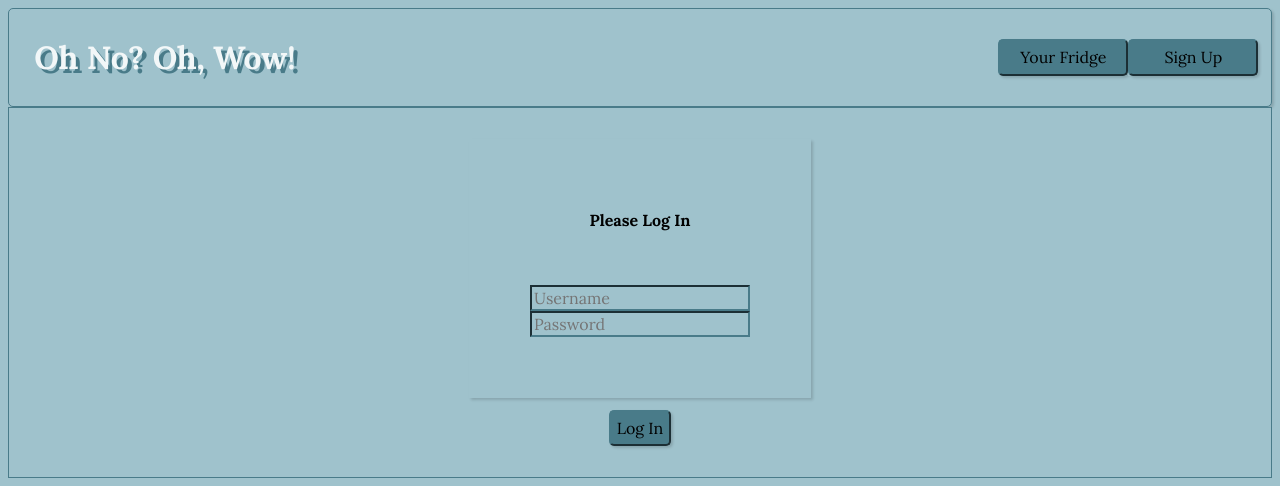
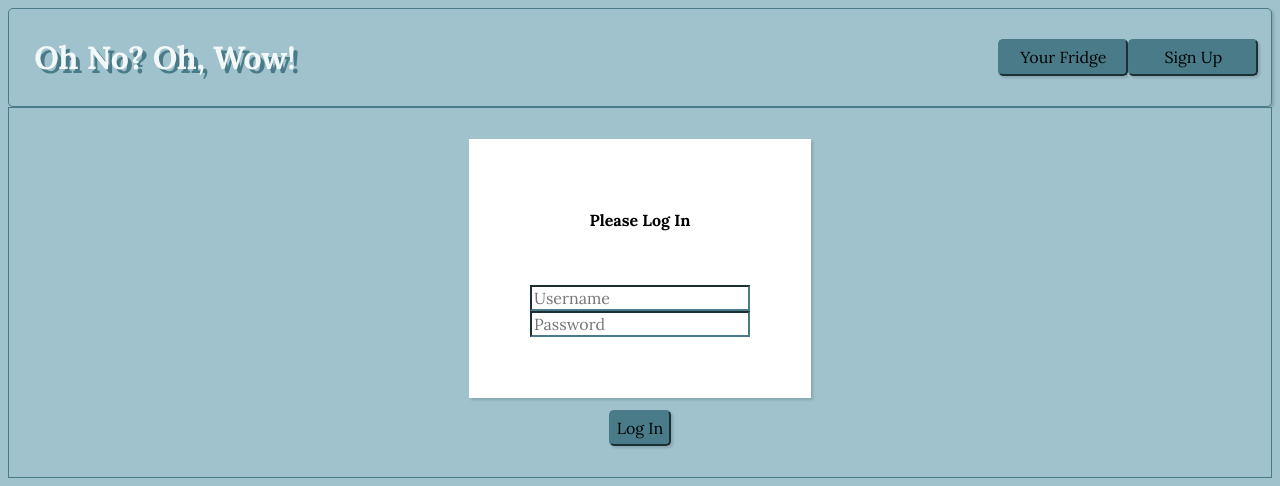
Before and after one commit to ReinforcementPikachu/OhWowOhNo, a React app: page / in a window 1280 px wide. Shown: the top 486 px of the page. Built offline with nearby package versions, Linux system fonts and the light colour scheme.

Commit message:
fixed a couple things

```diff
--- a/client/assets/styles.scss
+++ b/client/assets/styles.scss
@@ -23,12 +23,17 @@ button {
     h1 {
         text-align: center;
         margin-bottom: 25%;
+        background-color: $lighter-color;
     }
     border: 1px solid $button-color;
     form {
         box-shadow: rgba(0, 0, 0, 0.15) 1.95px 1.95px 2.6px;
         padding: 5%;
         margin: .5%;
+        background-color: $lighter-color;
+        input {
+            background-color: $lighter-color;
+        }
     }
     padding: 2%;
     button {
```
